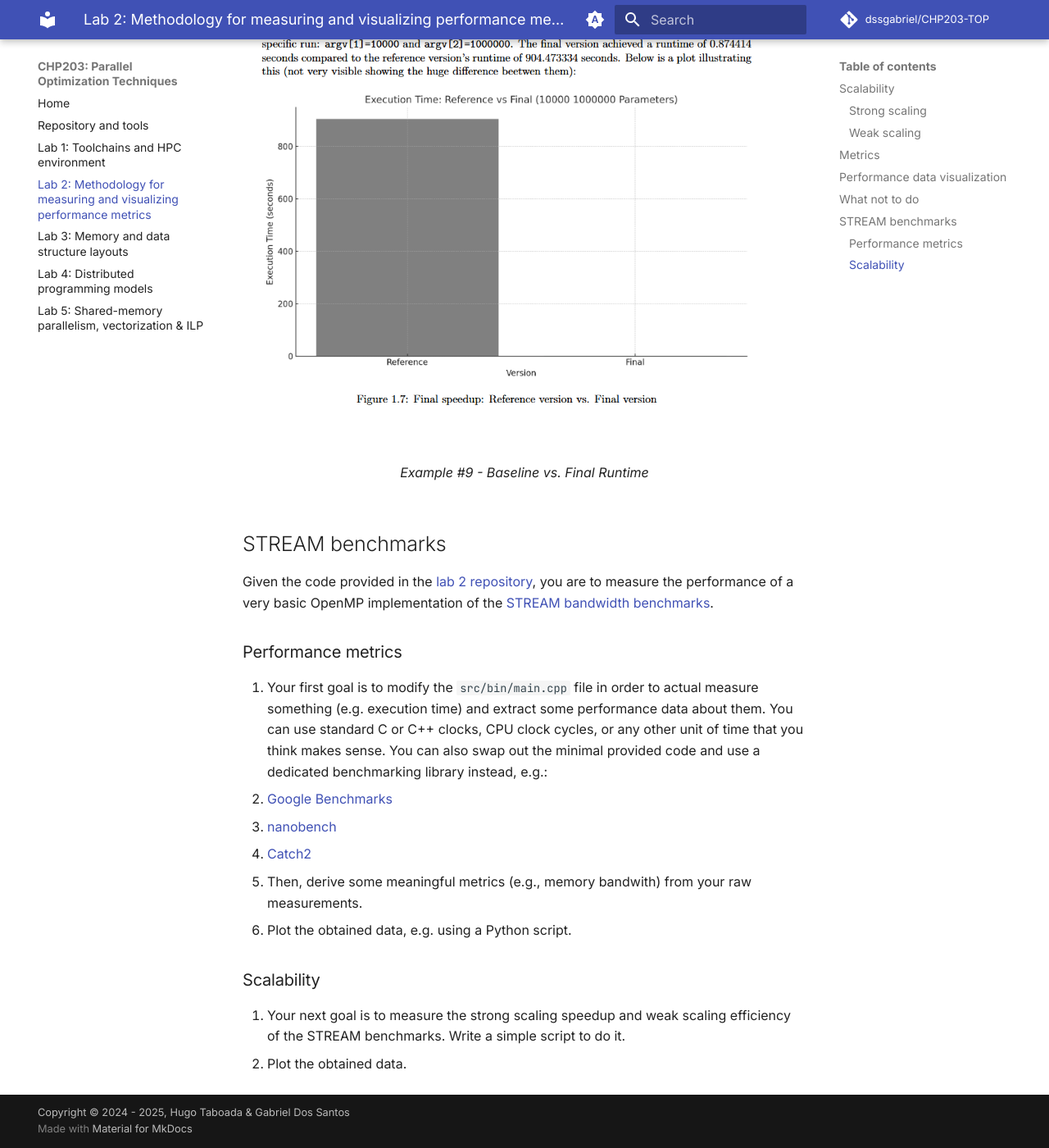
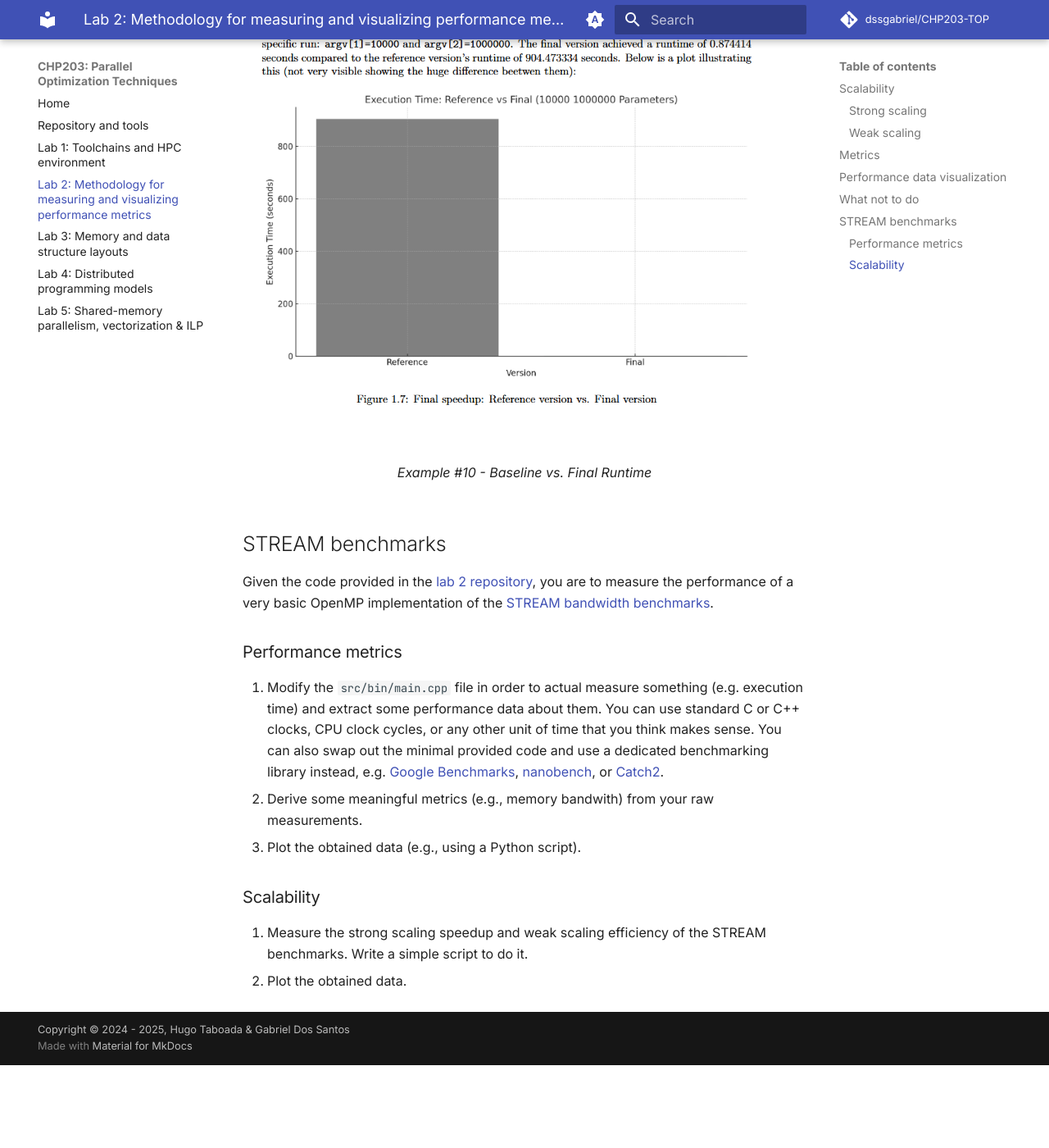
Before and after one commit to dssgabriel/CHP203-TOP, an MkDocs documentation site: the page built from docs/lab2.md, in a window 1280 px wide and 1400 px high, scrolled down 7300 px. Shown: the whole window at 82% size. Built offline with MkDocs 1.6.1 and Material for MkDocs 9.7.7, drawn with Linux system fonts in a browser that asks for light colours; comment, search, counter and statistics services are not loaded; after the commit the page ends 8599 px from its top, so only the background shows below that; some of the changed text lies outside the part shown.

Commit message:
fix: minor format issues
Signed-off-by: Gabriel Dos Santos <gabriel.dossantos@cea.fr>

```diff
--- a/docs/lab2.md
+++ b/docs/lab2.md
@@ -136,12 +136,12 @@ Examples of bad plots:
 
 <figure markdown="span">
   ![scaling4](figures/scaling4.png)
-  <figcaption>Example #8 - Strong Scaling of dot prod</figcaption>
+  <figcaption>Example #9 - Strong Scaling of dot prod</figcaption>
 </figure>
 
 <figure markdown="span">
   ![runtime4](figures/runtime4.png)
-  <figcaption>Example #9 - Baseline vs. Final Runtime</figcaption>
+  <figcaption>Example #10 - Baseline vs. Final Runtime</figcaption>
 </figure>
 
 
@@ -152,15 +152,16 @@ to measure the performance of a very basic OpenMP implementation of the [STREAM
 
 ### Performance metrics
 
-1. Your first goal is to modify the `src/bin/main.cpp` file in order to actual measure something (e.g. execution time)
-   and extract some performance data about them. You can use standard C or C++ clocks, CPU clock cycles, or any other unit of time that you think makes sense. You can also swap out the minimal provided code and use a dedicated benchmarking library instead, e.g.:
-   - [Google Benchmarks](https://github.com/google/benchmark)
-   - [nanobench](https://github.com/martinus/nanobench)
-   - [Catch2](https://github.com/catchorg/Catch2)
-2. Then, derive some meaningful metrics (e.g., memory bandwith) from your raw measurements.
-3. Plot the obtained data, e.g. using a Python script.
+1. Modify the `src/bin/main.cpp` file in order to actual measure something (e.g. execution time) and extract some
+   performance data about them. You can use standard C or C++ clocks, CPU clock cycles, or any other
+   unit of time that you think makes sense. You can also swap out the minimal provided code and use a dedicated
+   benchmarking library instead, e.g. [Google Benchmarks](https://github.com/google/benchmark),
+   [nanobench](https://github.com/martinus/nanobench), or [Catch2](https://github.com/catchorg/Catch2).
+2. Derive some meaningful metrics (e.g., memory bandwith) from your raw measurements.
+3. Plot the obtained data (e.g., using a Python script).
 
 ### Scalability
 
-1. Your next goal is to measure the strong scaling speedup and weak scaling efficiency of the STREAM benchmarks. Write a simple script to do it.
+1. Measure the strong scaling speedup and weak scaling efficiency of the STREAM benchmarks.
+   Write a simple script to do it.
 2. Plot the obtained data.
```
